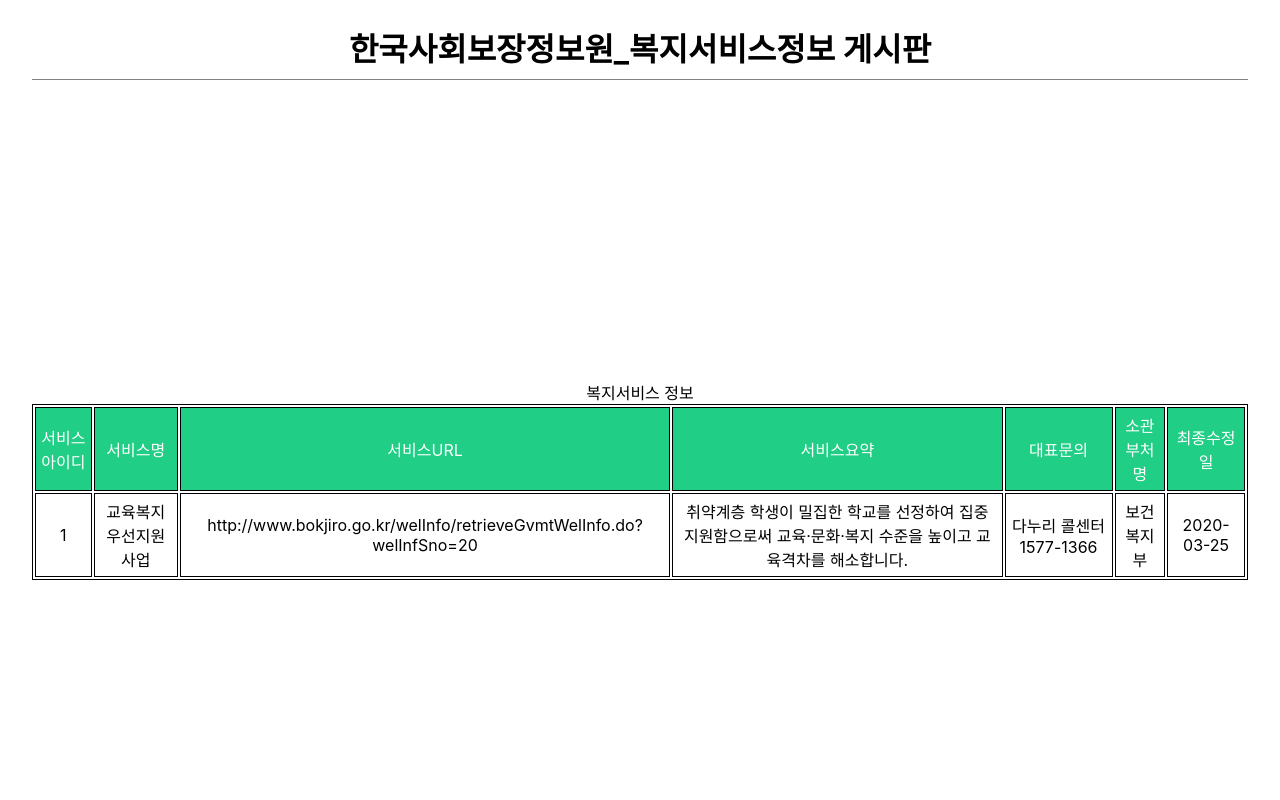
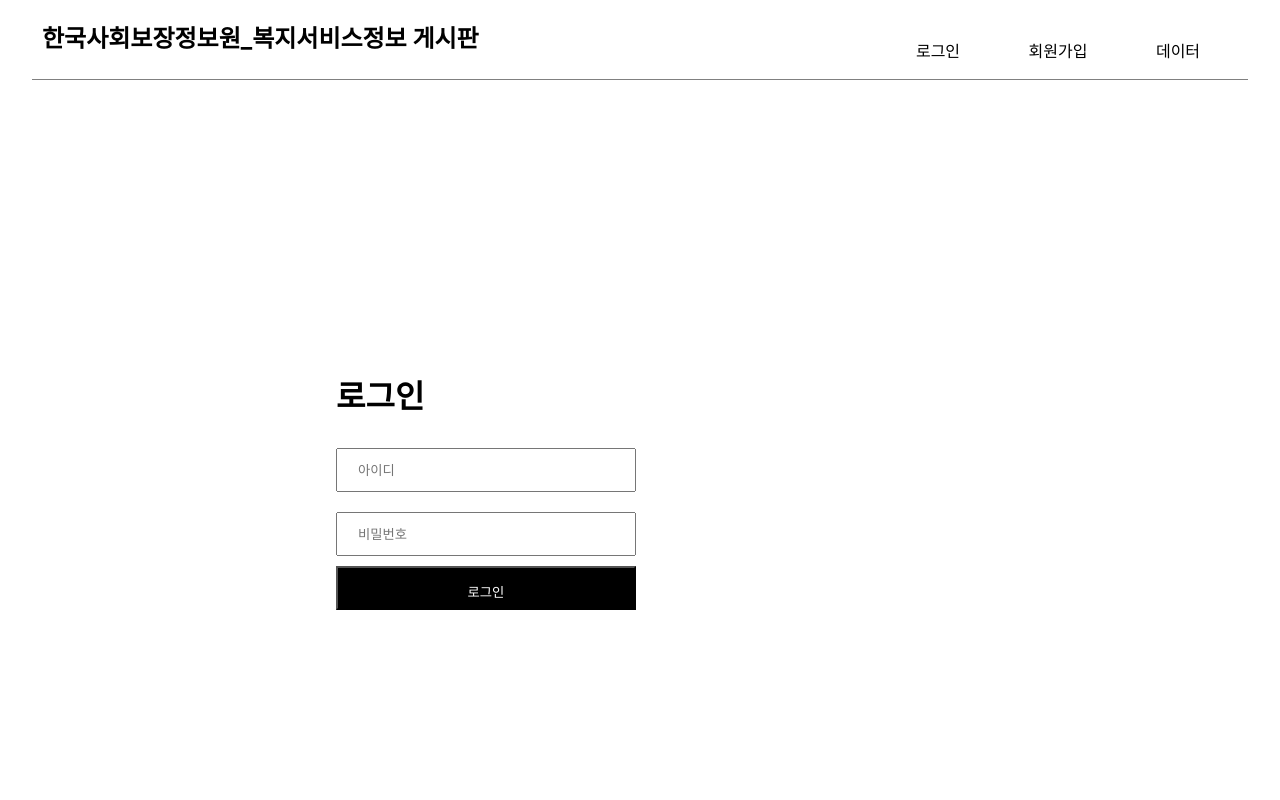
Before and after one commit to yeafla530/mern-next, a Next.js app: page / in a window 1280 px wide. Shown: the top 800 px of the page. Built offline with nearby package versions, Linux system fonts and the light colour scheme.

Commit message:
|add| 로그인, 회원가입, 데이터 header 생성 | 220420 |

```diff
--- a/pages/index.js
+++ b/pages/index.js
@@ -1,8 +1,13 @@
 import Head from 'next/head'
+import {useState} from 'react'
 import DataTable from './common/DataTable.js'
+import Login from './user/Login.js'
+import Join from './user/Join.js'
 import styles from '../styles/Board.module.css'
 
 export default function Board() {
+    const [status, setStatus] = useState("login")
+
     return (
         <div className={styles.container}>
             <Head>
@@ -10,10 +15,23 @@ export default function Board() {
             </Head>
 
             <header className={styles.header}>
-            <h1 className={styles.h1}>한국사회보장정보원_복지서비스정보 게시판</h1>
+                <div className={styles.title}>
+                    <h3>한국사회보장정보원_복지서비스정보 게시판</h3>
+                </div>
+                <div className={styles.buttons}>
+                    <div onClick={() => setStatus("login")}>
+                        <p>로그인</p>
+                    </div>
+                    <div onClick={() => setStatus("join")}>
+                        <p>회원가입</p>
+                    </div>
+                    <div onClick={() => setStatus("dataTable")}>
+                        <p>데이터</p>
+                    </div>
+                </div>
             </header>
             <main className={styles.main}>
-            <DataTable/>
+                {status === "login" ? <Login/> : status === "join" ? <Join/> : <DataTable/>}
             </main>
 
             <footer className={styles.footer}>
--- a/pages/user/Join.js
+++ b/pages/user/Join.js
@@ -1,11 +1,16 @@
+import styles from '../../styles/User.module.css';
+
 const Join = () => {
     return (
-        <div className={styles.join}>
+        <div className={styles.user}>
             <form>
+                <h1>회원가입</h1>
                 <input type="text" placeholder="아이디"/>
                 <input type="text" placeholder="비밀번호"/>
                 <input type="text" placeholder="비밀번호 확인"/>
-                <button type="submit">회원가입</button>
+                <div>
+                    <button type="submit">회원가입</button>
+                </div>
             </form>
         </div>
     )
--- a/pages/user/Login.js
+++ b/pages/user/Login.js
@@ -1,10 +1,13 @@
+import styles from '../../styles/User.module.css'
+
 const Login = () => {
     return (
-        <div className={styles.login}>
+        <div className={styles.user}>
             <form>
+                <h1>로그인</h1>
                 <input type="text" placeholder="아이디"/>
                 <input type="text" placeholder="비밀번호"/>
-                <button type="submit">로그인</button>
+                <button type="submitstyles ">로그인</button>
             </form>
         </div>
     )
--- a/styles/Board.module.css
+++ b/styles/Board.module.css
@@ -7,12 +7,23 @@
     height: 80px;
     width: 100%;
     padding: 10px;
+    display: flex;
+    line-height: 10px;
+    justify-content: space-between;
     border-bottom: 1px solid gray;
+}
+.header .title h3 {
+    font-size: 1.5rem;
     line-height: 10px;
-
 }
-.h1 {
-    line-height: 120%;
+.header .buttons {
+    display: flex;
+    justify-content: space-around;
+    cursor: pointer;
+}
+.buttons div {
+    width: 120px;
+    line-height: 50px;
 }
 .main {
   min-height: 100vh;
--- /dev/null
+++ b/styles/User.module.css
@@ -0,0 +1,25 @@
+.user {
+    width: 50%;
+    height: 50%;
+    display: flex;
+    flex-direction: row;
+}
+.user form {
+    display: flex;
+    justify-content: center;
+    flex-direction: column;
+}
+.user input {
+    padding: 20px;
+    width: 300px;
+    height: 20px;
+    margin: 10px 0;
+}
+.user button {
+    padding: 20px;
+    width: 300px;
+    height: 20px;
+    background-color: black;
+    color: white;
+    line-height: 10px;
+}
```
Lines whose indentation alone changed are shown as unchanged.
